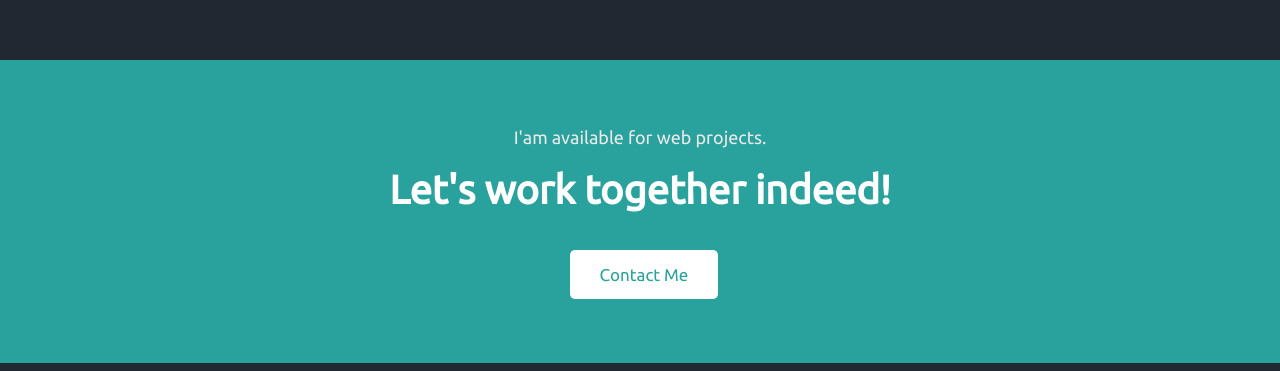
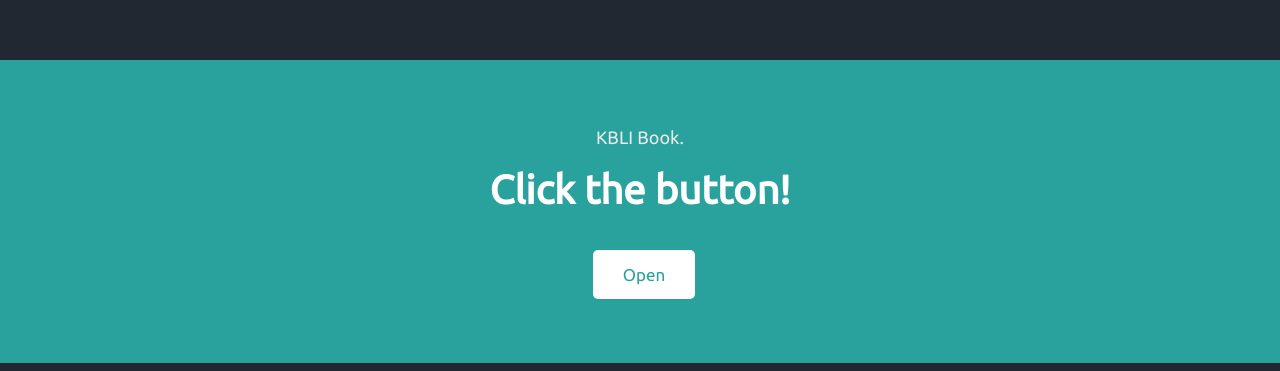
Before and after one commit to ihsanuddienullah/ihsanuddienullah.github.io, a plain HTML site: page index.html in a window 1280 px wide. Shown: the part 1087-1458 px from the top of the page. Drawn offline with nearby package versions, Linux system fonts and the light colour scheme.

Commit message:
add kbli

```diff
--- a/index.html
+++ b/index.html
@@ -124,10 +124,13 @@
 <!-- contact -->
   <section class="w3l-grid-quote py-5" id="contact">
       <div class="container py-lg-3">
-        <h6>I'am available for web projects.</h6>
-        <h3>Let's work together indeed!</h3>
+        <!-- <h6>I'am available for web projects.</h6>
+        <h3>Let's work together indeed!</h3> -->
         <!-- <a href="#" class="secondary-btn-style btn-secondary btn">Get quotes</a> -->
-        <a href="mailto:ihsanuddienullah@gmail.com?subject=Offering Project!" class="btn btn-style text-primary ml-2">Contact Me</a>
+        <!-- <a href="mailto:ihsanuddienullah@gmail.com?subject=Offering Project!" class="btn btn-style text-primary ml-2">Contact Me</a> -->
+        <h6>KBLI Book.</h6>
+        <h3>Click the button!</h3>
+        <a href="kblibook.com" class="btn btn-style text-primary ml-2">Open</a>
       </div>
   </section>
 <!-- //freelance hire me -->
```
